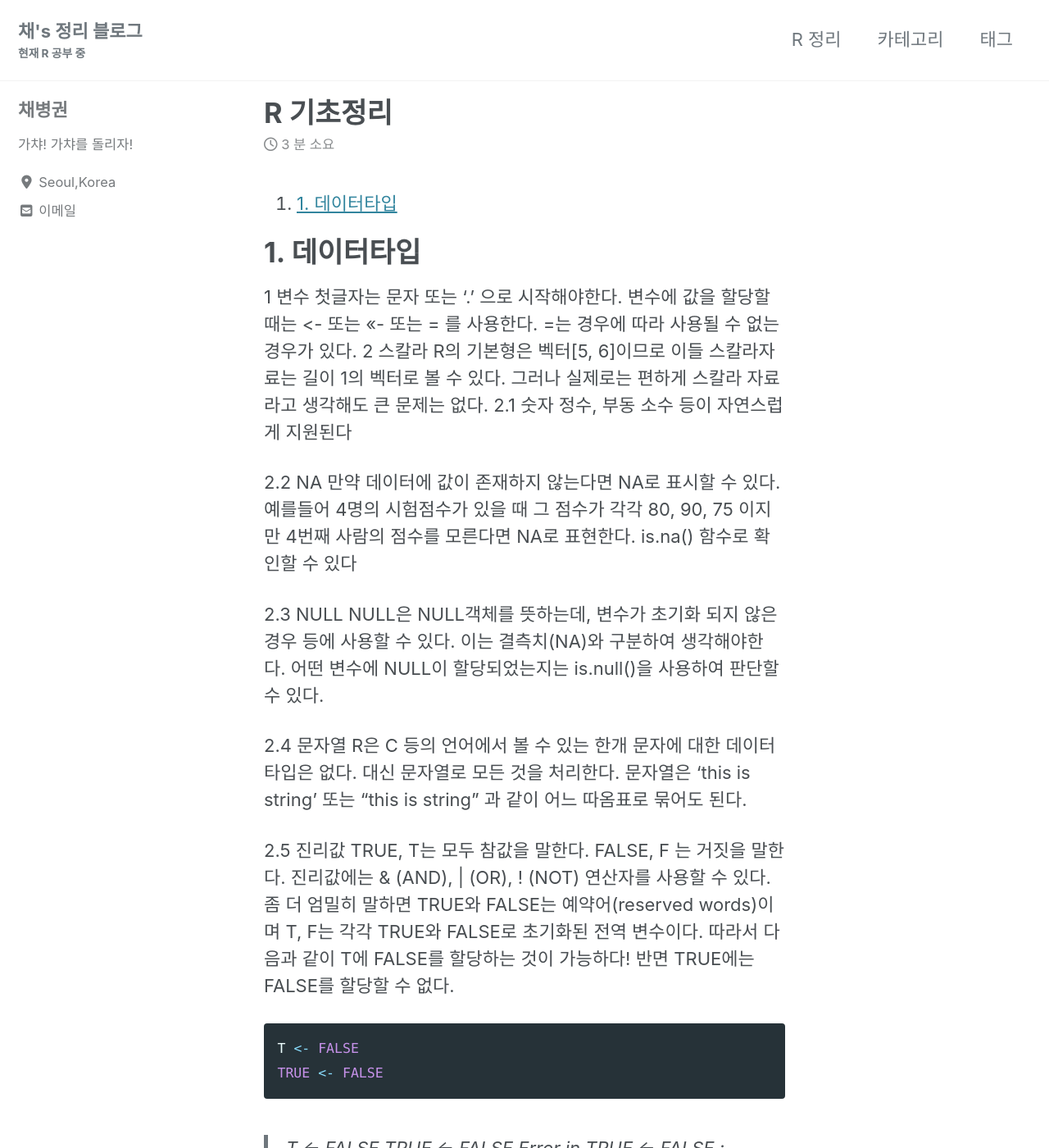
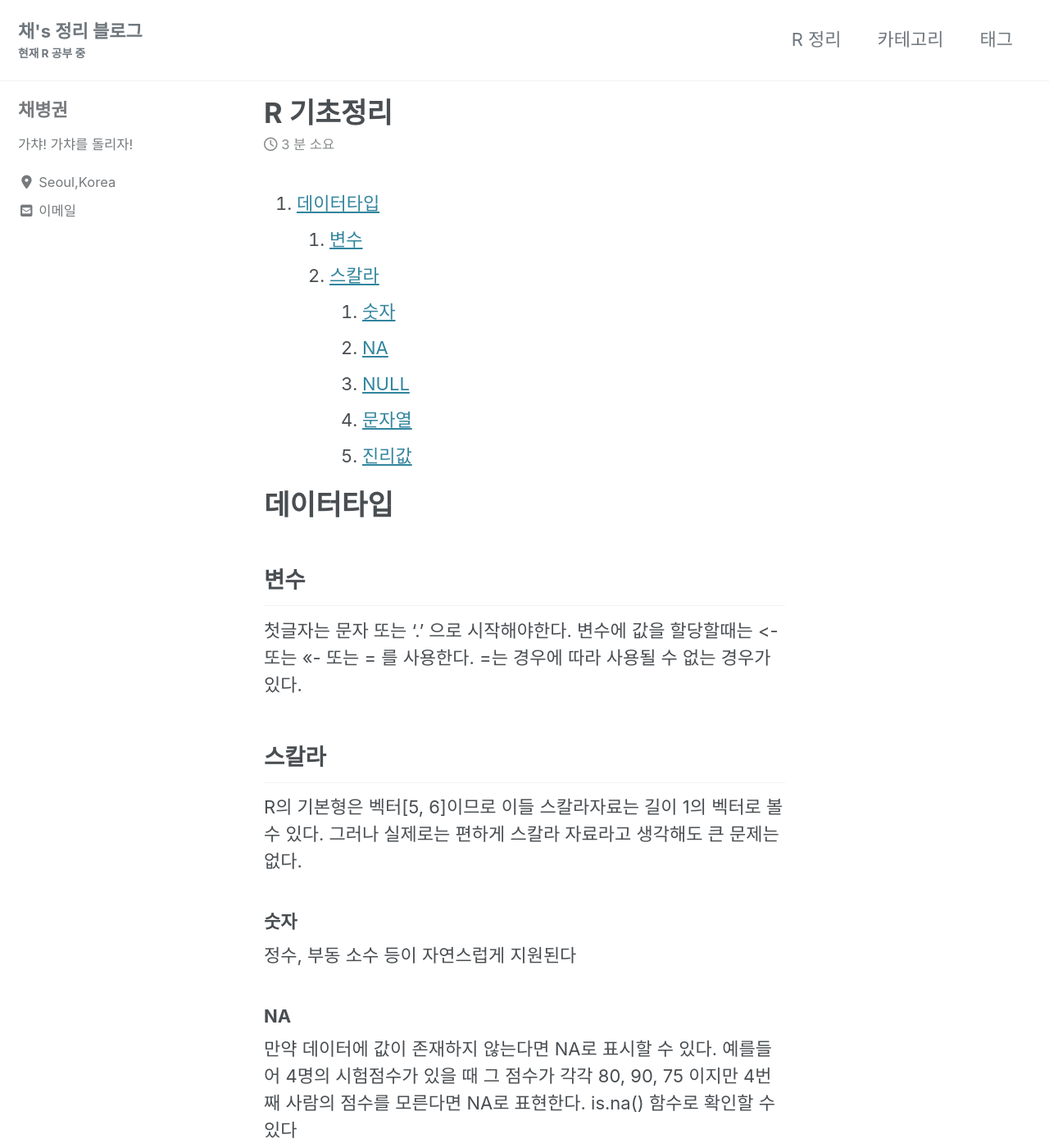
Before and after one commit to ByeongGwonChae/mynotebook, a Jekyll site: the page built from _posts/2020-01-01-R-first-note.md, in a window 1280 px wide and 1400 px high. Shown: the whole window at 82% size. Built offline with Jekyll 4.4.1, drawn with Linux system fonts in a browser that asks for light colours; cached includes are drawn as plain includes; nearby versions of some CDN libraries; some of the changed text lies outside the part shown.

Commit message:
Update 2020-01-01-R-first-note.md

```diff
--- a/_posts/2020-01-01-R-first-note.md
+++ b/_posts/2020-01-01-R-first-note.md
@@ -8,26 +8,26 @@ tag:
 1. 목차
 {:toc}
 
-# 1. 데이터타입
-1 변수
+# 데이터타입
+## 변수
 첫글자는 문자 또는 ‘.’ 으로 시작해야한다.
 변수에 값을 할당할때는 <- 또는 <<- 또는 = 를 사용한다. =는 경우에 따라 사용될 수 없는 경우가 있다.
-2 스칼라
+## 스칼라
 R의 기본형은 벡터[5, 6]이므로 이들 스칼라자료는 길이 1의 벡터로 볼 수 있다. 그러나 실제로는 편하게 스칼라 자료라고 생각해도 큰 문제는 없다.
-2.1 숫자
+### 숫자
 정수, 부동 소수 등이 자연스럽게 지원된다
 
-2.2 NA
+### NA
 만약 데이터에 값이 존재하지 않는다면 NA로 표시할 수 있다. 예를들어 4명의 시험점수가 있을 때 그 점수가 각각 80, 90, 75 이지만 4번째 사람의 점수를 모른다면 NA로 표현한다.
 is.na() 함수로 확인할 수 있다
 
-2.3 NULL
+### NULL
 NULL은 NULL객체를 뜻하는데, 변수가 초기화 되지 않은 경우 등에 사용할 수 있다. 이는 결측치(NA)와 구분하여 생각해야한다. 어떤 변수에 NULL이 할당되었는지는 is.null()을 사용하여 판단할 수 있다.
 
-2.4 문자열
+### 문자열
 R은 C 등의 언어에서 볼 수 있는 한개 문자에 대한 데이터 타입은 없다. 대신 문자열로 모든 것을 처리한다. 문자열은 ‘this is string’ 또는 “this is string” 과 같이 어느 따옴표로 묶어도 된다.
 
-2.5 진리값
+### 진리값
 TRUE, T는 모두 참값을 말한다. FALSE, F 는 거짓을 말한다.
 진리값에는 & (AND), | (OR), ! (NOT) 연산자를 사용할 수 있다.
 좀 더 엄밀히 말하면 TRUE와 FALSE는 예약어(reserved words)이며 T, F는 각각 TRUE와 FALSE로 초기화된 전역 변수이다. 따라서 다음과 같이 T에 FALSE를 할당하는 것이 가능하다! 반면 TRUE에는 FALSE를 할당할 수 없다.
```
